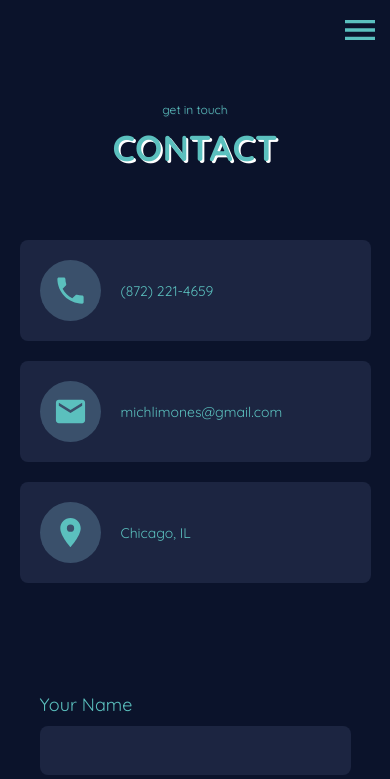
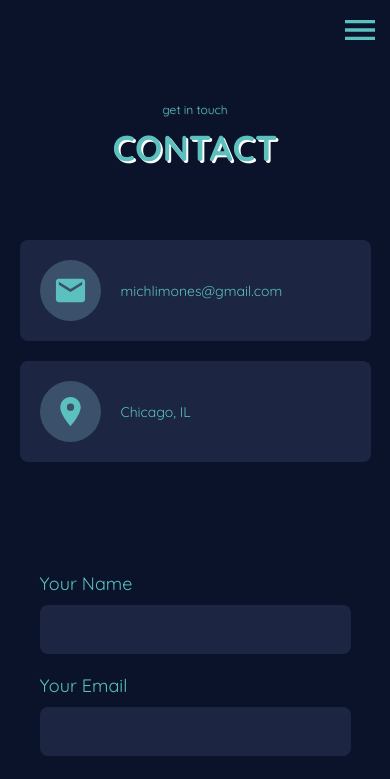
Before and after one commit to ZestyLimones/Zesty_React_Portfolio, a React (Create React App) app: page /contact in a window 390 px wide. Shown: the top 779 px of the page. Built offline with nearby package versions, Linux system fonts and the light colour scheme.

Commit message:
removed phone number.

```diff
--- a/src/components/ContactSection.js
+++ b/src/components/ContactSection.js
@@ -58,7 +58,6 @@ export default function ContactSection() {
         <SectionTitle heading="Contact" subheading="get in touch" />
         <div className="contactSection__wrapper">
           <div className="left">
-            <ContactInfoItem icon={<MdLocalPhone />} text="(872) 221-4659" />
             <ContactInfoItem icon={<MdEmail />} text="michlimones@gmail.com" />
             <ContactInfoItem icon={<MdPlace />} text="Chicago, IL" />
           </div>
--- a/src/components/Footer.js
+++ b/src/components/Footer.js
@@ -85,10 +85,6 @@ export default function Footer() {
                 path: 'mailto:michlimones@gmail.com',
               },
               {
-                title: '(872) 221-4659',
-                path: 'tel:+18722214659',
-              },
-              {
                 title: 'Chicago, IL',
                 path: 'http://google.com/maps',
               },
```
